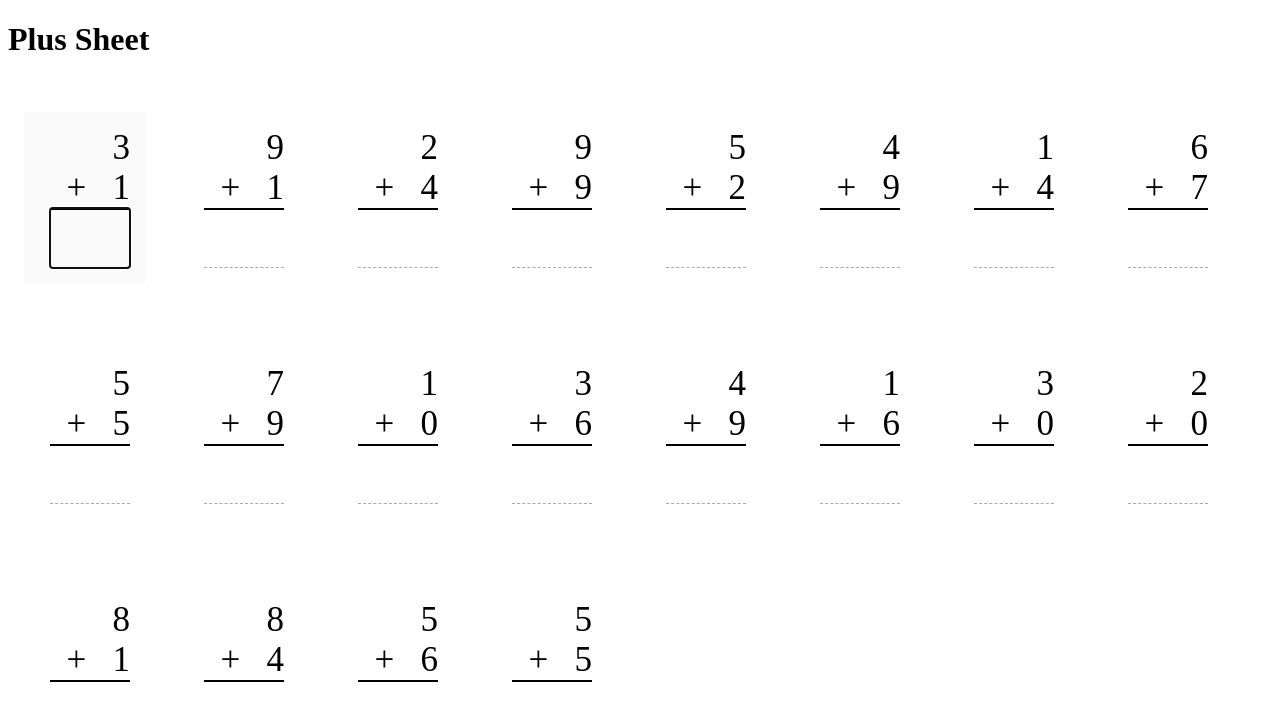
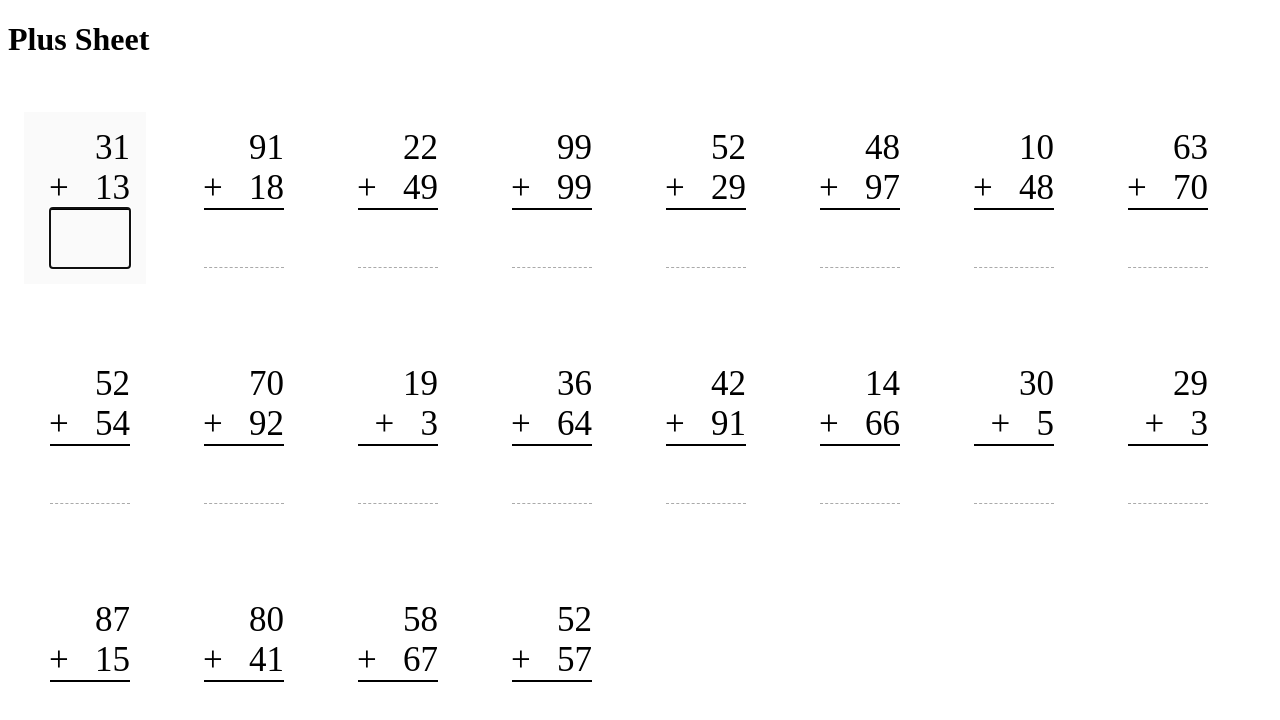
Before and after one commit to windmaomao/react-sheet, a React (Create React App) app: page / in a window 1280 px wide. Shown: the top 720 px of the page. Built offline with nearby package versions, Linux system fonts and the light colour scheme.

Commit message:
add on answer event

```diff
--- a/src/components/Plus.js
+++ b/src/components/Plus.js
@@ -4,14 +4,15 @@ import PlusStyle from './PlusStyle'
 /**
  * Plus Component
  * @param {string} value value answer
- * @param {func} onChange event upon value changed
+ * @param {func} onChange event upon value change
+ * @param {func} onAnswer event upon value submit
  * @param {string} first fist value
  * @param {string} second second value
  * @param {bool} active active
  * @param {bool} error error
  */
 const Plus = ({
-  value, onChange,
+  value, onChange, onAnswer,
   first, second, answer,
   active, error
 }) => {
@@ -21,6 +22,13 @@ const Plus = ({
       inputRef.current.focus()
     }
   }, [active])
+
+  const onKeyDown = e => {
+    if (e.keyCode === 13) {
+      console.log('ddd')
+      onAnswer(e.target.value)
+    }
+  }
 
   return (
     <PlusStyle
@@ -34,6 +42,7 @@ const Plus = ({
           ref={inputRef}
           onChange={onChange}
           placeholder={answer}
+          onKeyDown={onKeyDown}
         />
       </div>
     </PlusStyle>
--- a/src/components/Sheet.js
+++ b/src/components/Sheet.js
@@ -5,6 +5,7 @@ import SheetStyle from './SheetStyle'
 const Sheet = ({ questions }) => {
   const [activeIndex, setActiveIndex] = useState(0)
   const onSelect = i => () => { setActiveIndex(i) }
+  const onAnswer = i => () => { setActiveIndex(i+1) }
 
   return (
     <SheetStyle>
@@ -18,6 +19,7 @@ const Sheet = ({ questions }) => {
             first={q.first}
             second={q.second}
             answer={q.answer}
+            onAnswer={onAnswer(i)}
           />
         </div>
       ))}
--- a/src/utils/sheetCreator.js
+++ b/src/utils/sheetCreator.js
@@ -6,8 +6,8 @@ const sheetCreator = () => {
   return {
     createSheet: () => {
       return new Array(n).fill(0).map(i => ({
-        first: randomInt(10),
-        second: randomInt(10),
+        first: randomInt(100),
+        second: randomInt(100),
       }))
     }
   }
```
